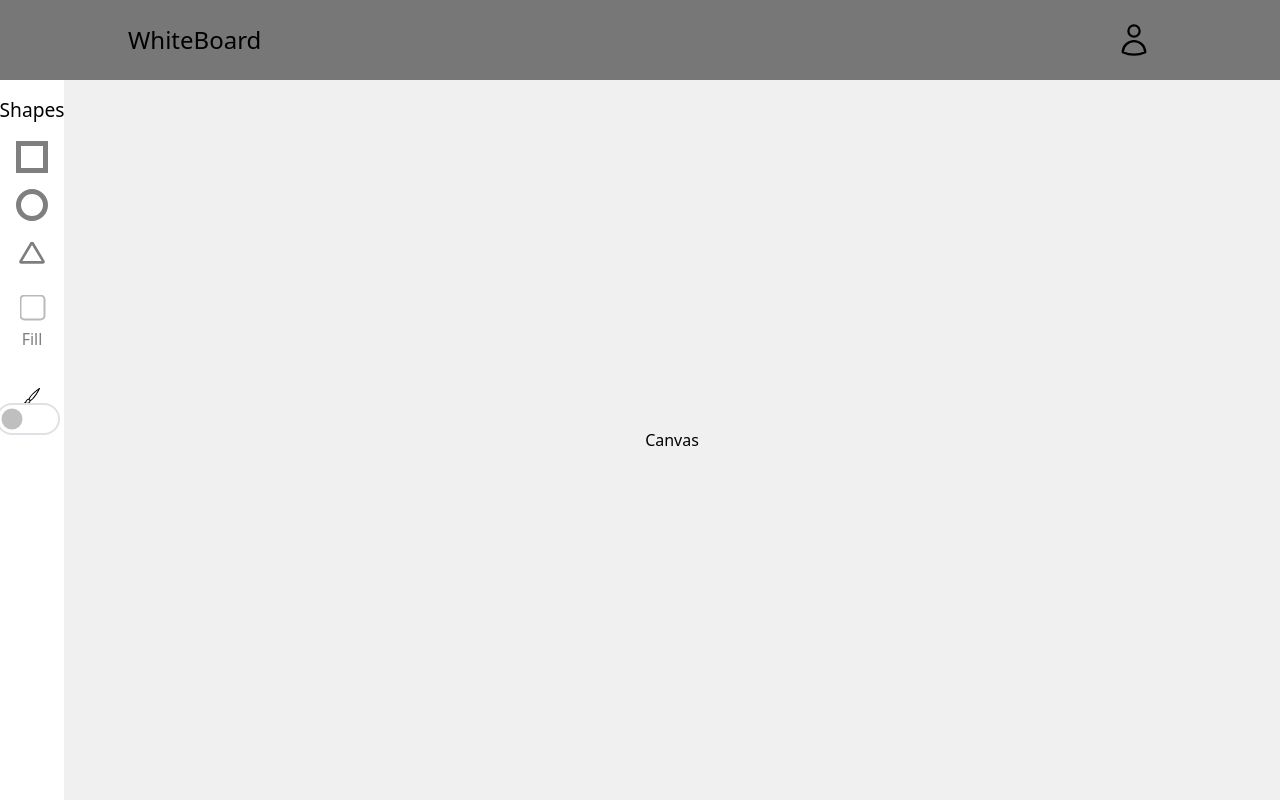
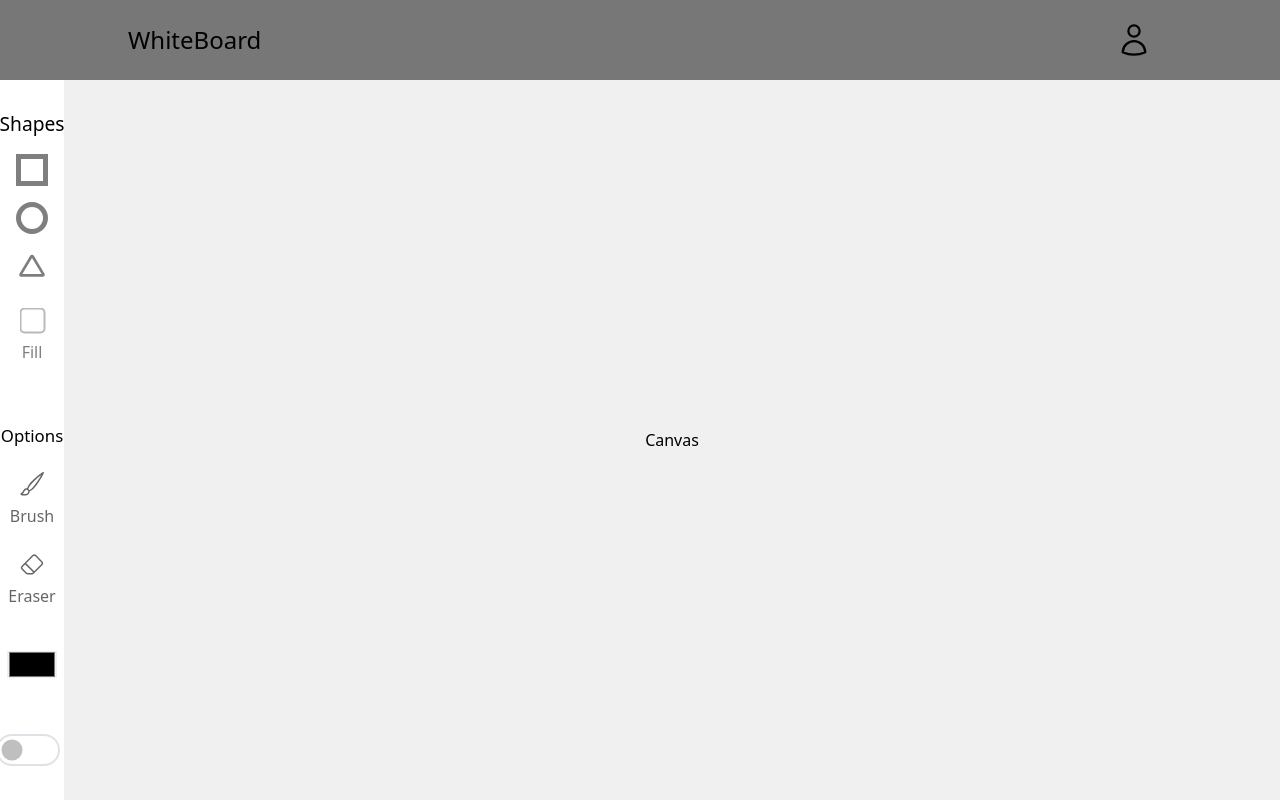
Before and after one commit to Pulkitxm/whiteboard, a React (Vite) app: page / in a window 1280 px wide. Built offline with nearby package versions, Linux system fonts and the light colour scheme.

Commit message:
options[brush+pen] + colors

```diff
--- a/src/Components/Options/TypeOptions/index.jsx
+++ b/src/Components/Options/TypeOptions/index.jsx
@@ -1,9 +1,58 @@
+import { useRecoilState } from "recoil";
+import { drawings as drwngs } from "../../../recoil/drawing";
+import "./typeOptions.css";
+
 const TypeOptions = () => {
+  const [drawings, setDrawings] = useRecoilState(drwngs);
+  const changeType = (type) => {
+    setDrawings((obj) => {
+      let updatedDrawings = obj;
+      updatedDrawings = { ...obj, type };
+      localStorage.setItem("drawings", JSON.stringify(updatedDrawings));
+      return updatedDrawings;
+    });
+  };
   return (
     <div className="type-options">
-      <svg fill="currentColor" viewBox="0 0 16 16" height="1em" width="1em">
-        <path d="M15.825.12a.5.5 0 01.132.584c-1.53 3.43-4.743 8.17-7.095 10.64a6.067 6.067 0 01-2.373 1.534c-.018.227-.06.538-.16.868-.201.659-.667 1.479-1.708 1.74a8.118 8.118 0 01-3.078.132 3.659 3.659 0 01-.562-.135 1.382 1.382 0 01-.466-.247.714.714 0 01-.204-.288.622.622 0 01.004-.443c.095-.245.316-.38.461-.452.394-.197.625-.453.867-.826.095-.144.184-.297.287-.472l.117-.198c.151-.255.326-.54.546-.848.528-.739 1.201-.925 1.746-.896.126.007.243.025.348.048.062-.172.142-.38.238-.608.261-.619.658-1.419 1.187-2.069 2.176-2.67 6.18-6.206 9.117-8.104a.5.5 0 01.596.04zM4.705 11.912a1.23 1.23 0 00-.419-.1c-.246-.013-.573.05-.879.479-.197.275-.355.532-.5.777l-.105.177c-.106.181-.213.362-.32.528a3.39 3.39 0 01-.76.861c.69.112 1.736.111 2.657-.12.559-.139.843-.569.993-1.06a3.122 3.122 0 00.126-.75l-.793-.792zm1.44.026c.12-.04.277-.1.458-.183a5.068 5.068 0 001.535-1.1c1.9-1.996 4.412-5.57 6.052-8.631-2.59 1.927-5.566 4.66-7.302 6.792-.442.543-.795 1.243-1.042 1.826-.121.288-.214.54-.275.72v.001l.575.575zm-4.973 3.04l.007-.005a.031.031 0 01-.007.004zm3.582-3.043l.002.001h-.002z" />
-      </svg>
+      <div className="head">Options</div>
+      <div className="options-type">
+        <div
+          className="opt"
+          onClick={() => changeType("brush")}
+          style={{
+            opacity: drawings.type === "brush" ? 1 : 0.6,
+            cursor: "pointer",
+          }}
+        >
+          <svg
+            fill="currentColor"
+            viewBox="0 0 16 16"
+            height="1.5em"
+            width="1.5em"
+          >
+            <path d="M15.825.12a.5.5 0 01.132.584c-1.53 3.43-4.743 8.17-7.095 10.64a6.067 6.067 0 01-2.373 1.534c-.018.227-.06.538-.16.868-.201.659-.667 1.479-1.708 1.74a8.118 8.118 0 01-3.078.132 3.659 3.659 0 01-.562-.135 1.382 1.382 0 01-.466-.247.714.714 0 01-.204-.288.622.622 0 01.004-.443c.095-.245.316-.38.461-.452.394-.197.625-.453.867-.826.095-.144.184-.297.287-.472l.117-.198c.151-.255.326-.54.546-.848.528-.739 1.201-.925 1.746-.896.126.007.243.025.348.048.062-.172.142-.38.238-.608.261-.619.658-1.419 1.187-2.069 2.176-2.67 6.18-6.206 9.117-8.104a.5.5 0 01.596.04zM4.705 11.912a1.23 1.23 0 00-.419-.1c-.246-.013-.573.05-.879.479-.197.275-.355.532-.5.777l-.105.177c-.106.181-.213.362-.32.528a3.39 3.39 0 01-.76.861c.69.112 1.736.111 2.657-.12.559-.139.843-.569.993-1.06a3.122 3.122 0 00.126-.75l-.793-.792zm1.44.026c.12-.04.277-.1.458-.183a5.068 5.068 0 001.535-1.1c1.9-1.996 4.412-5.57 6.052-8.631-2.59 1.927-5.566 4.66-7.302 6.792-.442.543-.795 1.243-1.042 1.826-.121.288-.214.54-.275.72v.001l.575.575zm-4.973 3.04l.007-.005a.031.031 0 01-.007.004zm3.582-3.043l.002.001h-.002z" />
+          </svg>
+          <p>Brush</p>
+        </div>
+        <div
+          className="opt"
+          onClick={() => changeType("eraser")}
+          style={{
+            opacity: drawings.type === "eraser" ? 1 : 0.6,
+            cursor: "pointer",
+          }}
+        >
+          <svg
+            fill="currentColor"
+            viewBox="0 0 16 16"
+            height="1.5em"
+            width="1.5em"
+          >
+            <path d="M8.086 2.207a2 2 0 012.828 0l3.879 3.879a2 2 0 010 2.828l-5.5 5.5A2 2 0 017.879 15H5.12a2 2 0 01-1.414-.586l-2.5-2.5a2 2 0 010-2.828l6.879-6.879zm2.121.707a1 1 0 00-1.414 0L4.16 7.547l5.293 5.293 4.633-4.633a1 1 0 000-1.414l-3.879-3.879zM8.746 13.547L3.453 8.254 1.914 9.793a1 1 0 000 1.414l2.5 2.5a1 1 0 00.707.293H7.88a1 1 0 00.707-.293l.16-.16z" />
+          </svg>
+          <p>Eraser</p>
+        </div>
+      </div>
     </div>
   );
 };
--- /dev/null
+++ b/src/Components/Options/TypeOptions/typeOptions.css
@@ -0,0 +1,22 @@
+.type-options .options-type {
+    margin-top: 1em;
+    display: flex;
+    justify-content: center;
+    align-items: center;
+    flex-direction: column;
+}
+
+.type-options .head {
+    font-size: 1.05em;
+}
+
+.type-options .options-type .opt {
+    display: flex;
+    justify-content: center;
+    align-items: center;
+    flex-direction: column;
+}
+
+.type-options .options-type .opt svg {
+    margin: .5em 0;
+}
--- a/src/Components/Options/index.jsx
+++ b/src/Components/Options/index.jsx
@@ -7,8 +7,10 @@ import { darkMode as dm } from "../../recoil/darkMode";
 
 import Shapes from "./Shapes";
 import TypeOptions from "./TypeOptions";
+import { drawings as drwng } from "../../recoil/drawing";
 
 const Options = () => {
+  const [drawings, setDrawings] = useRecoilState(drwng);
   const [expand, setExpand] = useRecoilState(exp);
   const { width } = useWindow();
   const [darkMode, setDarkMode] = useRecoilState(dm);
@@ -30,6 +32,15 @@ const Options = () => {
           transition: "width 0.5s",
         };
 
+  const changeColor = (color) => {
+    setDrawings((obj) => {
+      let updatedDrawings = obj;
+      updatedDrawings = { ...obj, color };
+      localStorage.setItem("drawings", JSON.stringify(updatedDrawings));
+      return updatedDrawings;
+    });
+  };
+
   return (
     <div
       className="options"
@@ -48,7 +59,14 @@ const Options = () => {
     >
       <Shapes />
       <TypeOptions />
-      <div className="colors"></div>
+      <div className="colors">
+        <input
+          style={{ border: "none", cursor: "pointer" }}
+          type="color"
+          value={drawings.color}
+          onChange={(e) => changeColor(e.target.value)}
+        />
+      </div>
       <div className="actions"></div>
       <div className="form-check form-switch">
         <input
--- a/src/Components/Options/shapes/index.jsx
+++ b/src/Components/Options/shapes/index.jsx
@@ -19,7 +19,7 @@ const Shapes = () => {
   const changeShape = (shape) => {
     setDrawings((obj) => {
       let updatedDrawings = obj;
-      updatedDrawings = { ...obj, shape };
+      updatedDrawings = { ...obj, shape:obj.shape === shape ? "" : shape};
       localStorage.setItem("drawings", JSON.stringify(updatedDrawings));
       return updatedDrawings;
     });
--- a/src/Components/Options/style.css
+++ b/src/Components/Options/style.css
@@ -4,6 +4,7 @@
   color: #fff;
   display: flex;
   flex-direction: column;
+  justify-content: space-around;
   align-items: center;
   user-select: none;
 }
--- a/src/recoil/drawing.jsx
+++ b/src/recoil/drawing.jsx
@@ -6,7 +6,7 @@ export const drawings = atom({
         data:[],
         shape:"",
         options:"brush",
-        color:"black",
+        color:"#000000",
         size:10,
         fill:false
     }
```
